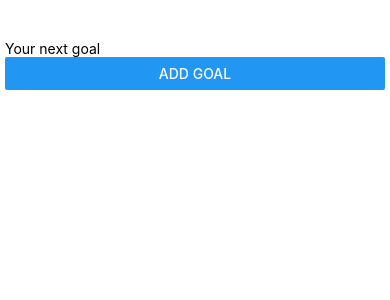
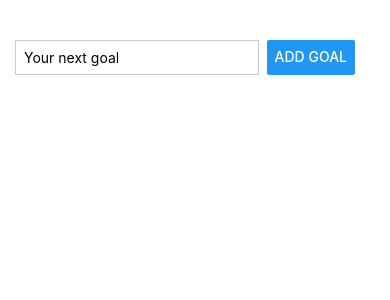
Before and after one commit to GarlicButterBoy/RN-Goals-List, a React Native app: screen / in a window 390 px wide. Shown: the top 300 px of the page. Built offline with nearby package versions, Linux system fonts and the light colour scheme.

Commit message:
Using flexbox

```diff
--- a/App.js
+++ b/App.js
@@ -3,8 +3,8 @@ import { StyleSheet, Text, View, Button, TextInput } from "react-native";
 export default function App() {
   return (
     <View style={styles.appContainer}>
-      <View>
-        <TextInput placeholder="Your next goal" />
+      <View style={styles.inputContainer}>
+        <TextInput placeholder="Your next goal" style={styles.textInput} />
         <Button title="Add Goal" />
       </View>
       <View></View>
@@ -16,5 +16,18 @@ const styles = StyleSheet.create({
   appContainer: {
     padding: 5,
     marginTop: 35,
+    marginLeft: 10,
+    marginRight: 30,
+  },
+  inputContainer: {
+    flexDirection: "row",
+    justifyContent: "space-between",
+  },
+  textInput: {
+    borderWidth: 1,
+    borderColor: "#cccccc",
+    width: "80%",
+    marginRight: 8,
+    padding: 8,
   },
 });
```
